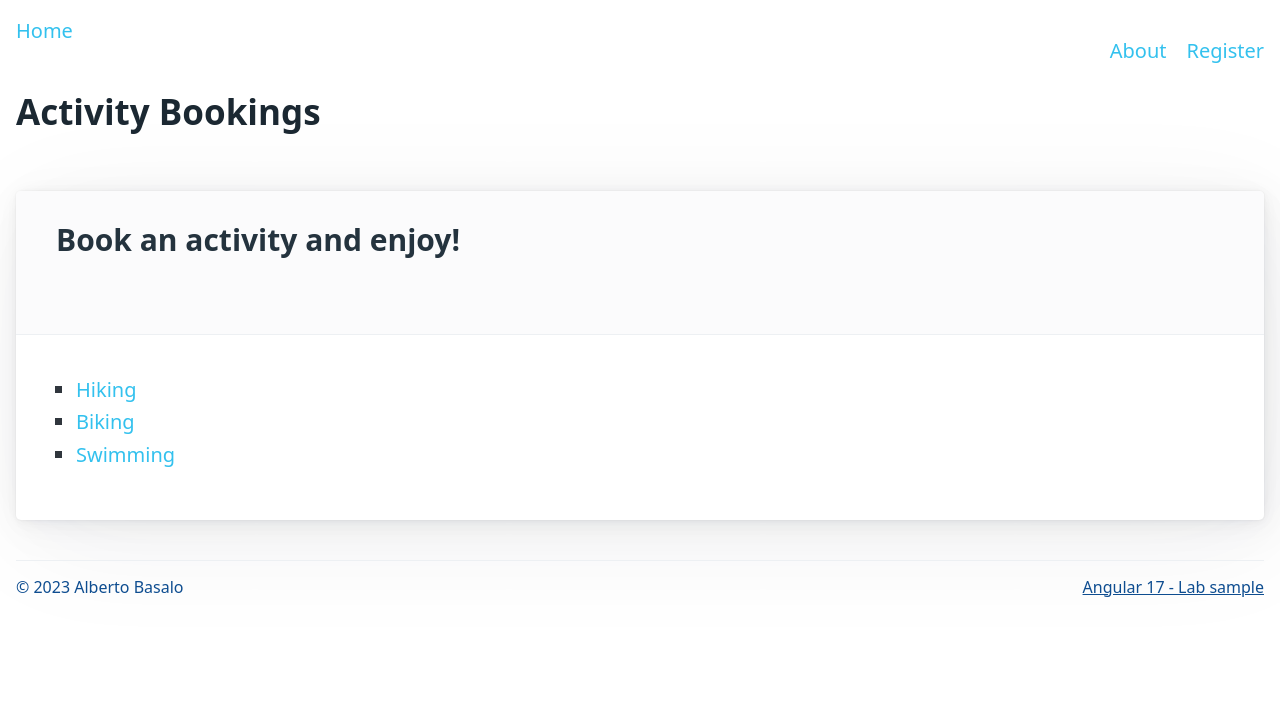
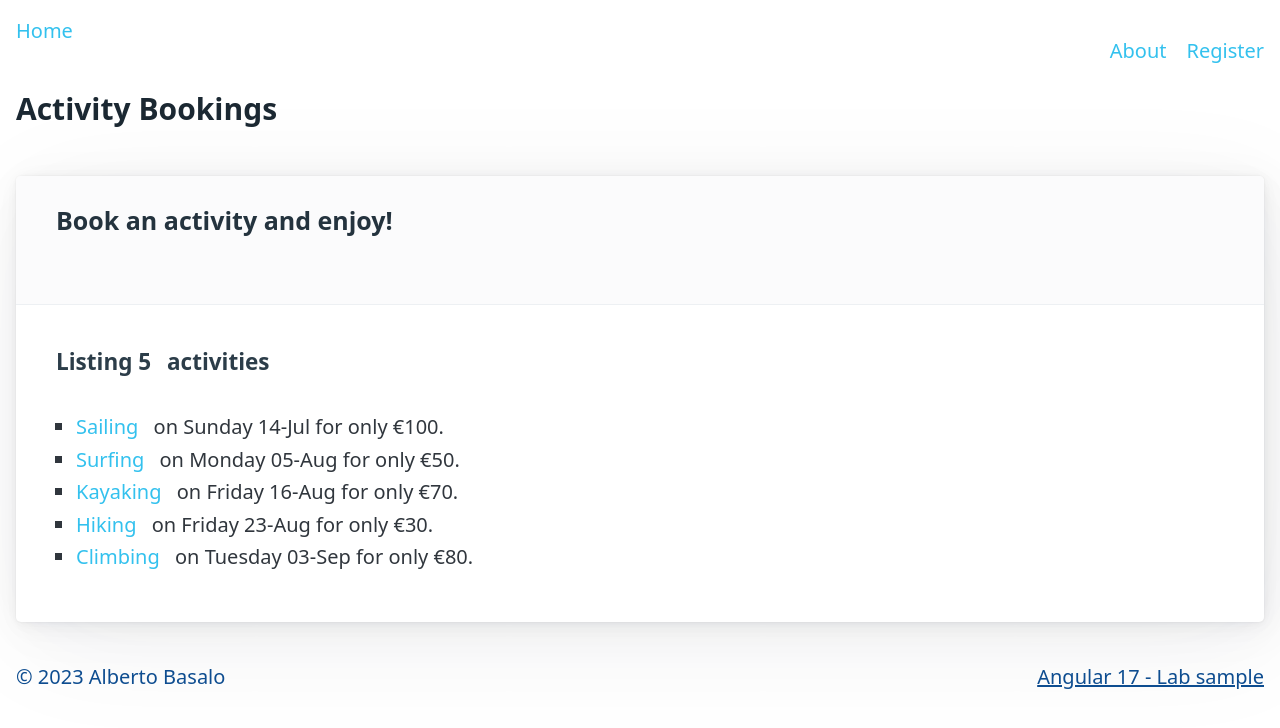
Before and after one commit to AlbertoBasalo/ng-lab, an Angular app: page /home in a window 1280 px wide. Shown: the top 728 px of the page. Built offline with nearby package versions, Linux system fonts and the light colour scheme.

Commit message:
feat: activity list

```diff
--- a/src/app/layout/footer.component.ts
+++ b/src/app/layout/footer.component.ts
@@ -6,13 +6,12 @@ import { ChangeDetectionStrategy, Component } from '@angular/core';
   standalone: true,
   imports: [CommonModule],
   template: `
-    <hr />
-    <footer class="pico-background-pink-600">
+    <footer>
       <nav>
         <section>
-          <a [href]="author.homepage" target="_blank" class="secondary"
-            >© {{ year }} {{ author.name }}</a
-          >
+          <a [href]="author.homepage" target="_blank" class="secondary">
+            © {{ year }} {{ author.name }}
+          </a>
         </section>
         <section>
           <a [href]="solution.repository" target="_blank" class="secondary">
@@ -21,13 +20,6 @@ import { ChangeDetectionStrategy, Component } from '@angular/core';
         </section>
       </nav>
     </footer>
-  `,
-  styles: `
-    .secondary {
-      color: var(--secondary);
-      font-size: 0.8rem;
-      font-weight: 400;
-    }
   `,
   changeDetection: ChangeDetectionStrategy.OnPush,
 })
--- a/src/app/routes/auth/register.form.ts
+++ b/src/app/routes/auth/register.form.ts
@@ -23,6 +23,7 @@ import {
           <input
             type="text"
             id="username"
+            name="username"
             formControlName="username"
            autocomplete="off"
             [attr.aria-invalid]="markError('username')"
@@ -36,6 +37,7 @@ import {
           <input
             type="email"
             id="email"
+            name="email"
             formControlName="email"
             autocomplete="off"
             [attr.aria-invalid]="markError('email')"
@@ -49,6 +51,7 @@ import {
           <input
             type="password"
             id="password"
+            name="password"
             formControlName="password"
             autocomplete="new-password"
             [attr.aria-invalid]="markError('password')"
--- a/src/app/routes/home/activities.list.ts
+++ b/src/app/routes/home/activities.list.ts
@@ -8,10 +8,19 @@ import { Activity } from '../../shared/activity.type';
   imports: [CommonModule],
   template: `
     @if (activities.length >= 0) {
-      <ul name="activities-list">
+      <h3>Listing <span id='activities-count'>{{ activities.length }}</span> activities</h3>
+      <ul id="activities-list">
         @for(activity of activities; track activity.id){
-          <li>
-            <a href="/activities/{activity.id}">{{ activity.name }}</a>
+          <li itemscope itemtype="http://schema.org/Product" [id]="activity.id">
+            <span itemprop="name">
+              <a href="/activities/{{activity.slug}}">{{ activity.name }}</a>
+            </span>
+            <time itemprop="date" [attr.datetime]="activity.date ">
+              on {{ activity.date | date : 'EEEE dd-MMM' }}
+            </time>
+            <span itemprop="price" [attr.content]="activity.price">
+              for only {{ activity.price | currency:'EUR' : 'symbol' : '1.0-0' }}.
+            </span>
           </li>
         }
       </ul>
--- a/src/app/routes/home/activities.service.ts
+++ b/src/app/routes/home/activities.service.ts
@@ -12,15 +12,57 @@ export class ActivitiesService {
    * @throws An error randomly
    */
   getActivities$(): Observable<Activity[]> {
-    return of([
-      { id: '1', name: 'Hiking' },
-      { id: '2', name: 'Biking' },
-      { id: '3', name: 'Swimming' },
-    ])
-      .pipe(
-        delay(2000),
-        tap(() => {
-          if (Math.random() > 0.99) throw new Error('Randomly generated');
-        }));
+    return of(
+      [
+        {
+          id: '1',
+          name: 'Sailing',
+          price: 100,
+          date: new Date('2024-07-14'),
+          maxParticipants: 6,
+          minParticipants: 4,
+        },
+        {
+          id: '2',
+          name: 'Surfing',
+          price: 50,
+          date: new Date('2024-08-05'),
+          maxParticipants: 10,
+          minParticipants: 5,
+        },
+        {
+          id: '3',
+          name: 'Kayaking',
+          price: 70,
+          date: new Date('2024-08-16'),
+          maxParticipants: 8,
+          minParticipants: 4,
+        },
+        {
+          id: '4',
+          name: 'Hiking',
+          price: 30,
+          date: new Date('2024-08-23'),
+          maxParticipants: 20,
+          minParticipants: 10,
+        },
+        {
+          id: '5',
+          name: 'Climbing',
+          price: 80,
+          date: new Date('2024-09-03'),
+          maxParticipants: 4,
+          minParticipants: 2,
+        },
+      ].map((activity) => ({
+        ...activity,
+        slug: activity.name.toLowerCase().replace(/ /g, '-'),
+      }))
+    ).pipe(
+      delay(1000),
+      tap(() => {
+        if (Math.random() > 0.99) throw new Error('Randomly generated');
+      })
+    );
   }
 }
--- a/src/app/routes/home/home.page.ts
+++ b/src/app/routes/home/home.page.ts
@@ -15,12 +15,12 @@ import { ActivitiesService } from './activities.service';
       </header>
       @switch (state().status) {
         @case ('pending') {
-          <aside name="loading">
+          <aside id="loading">
             <p aria-busy="true">Loading activities...</p>
           </aside>
         }
         @case ('error') {
-          <aside name="error">
+          <aside id="error">
             <p>Failed to load activities</p>
             <small>{{ state().error }}</small>
           </aside>
--- a/src/app/shared/activity.type.ts
+++ b/src/app/shared/activity.type.ts
@@ -1,4 +1,9 @@
 export type Activity = {
   id: string;
   name: string;
+  slug: string;
+  price: number;
+  date: Date;
+  minParticipants: number;
+  maxParticipants: number;
 };
--- a/src/styles.css
+++ b/src/styles.css
@@ -18,23 +18,20 @@
 body {
   padding: 0.8rem;
 }
+
 h1 {
-  --font-size:1.75rem;
-  --typography-spacing-vertical:2.625rem;
-}
-h2 {
   --font-size:1.5rem;
   --typography-spacing-vertical:2.25rem;
 }
-h3 {
+h2 {
   --font-size:1.25rem;
   --typography-spacing-vertical:1.874rem;
 }
-h4 {
+h3 {
   --font-size:1.125rem;
   --typography-spacing-vertical:1.6875rem;
 }
-h5 {
+h4 {
   --font-size:1.0625rem;
   --typography-spacing-vertical:1.519rem;
 }
```
